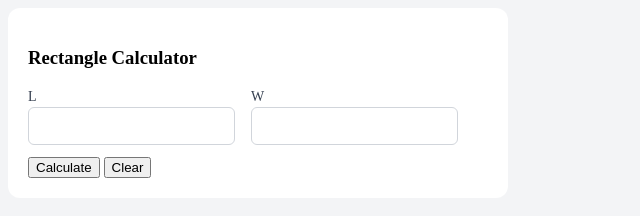
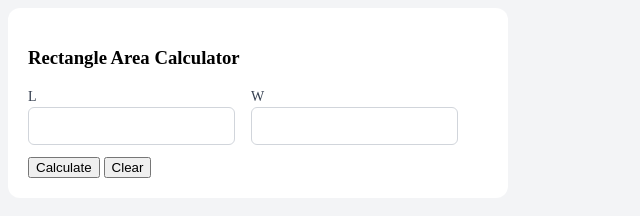
Before and after one commit to Nels0n99/calculator, a plain HTML site: page index.html in a window 1280 px wide. Shown: the full height of the page, 0-640 px from the left. Drawn offline with Linux system fonts and the light colour scheme.

Commit message:
made a small change to the h3 tag

```diff
--- a/index.html
+++ b/index.html
@@ -13,7 +13,7 @@
 <body>
 <div class="container">
     <div class="content">
-        <h3>Rectangle Calculator</h3>
+        <h3>Rectangle Area Calculator</h3>
         <div class="row">
             <div>
                 <label for="l">L</label>
```
